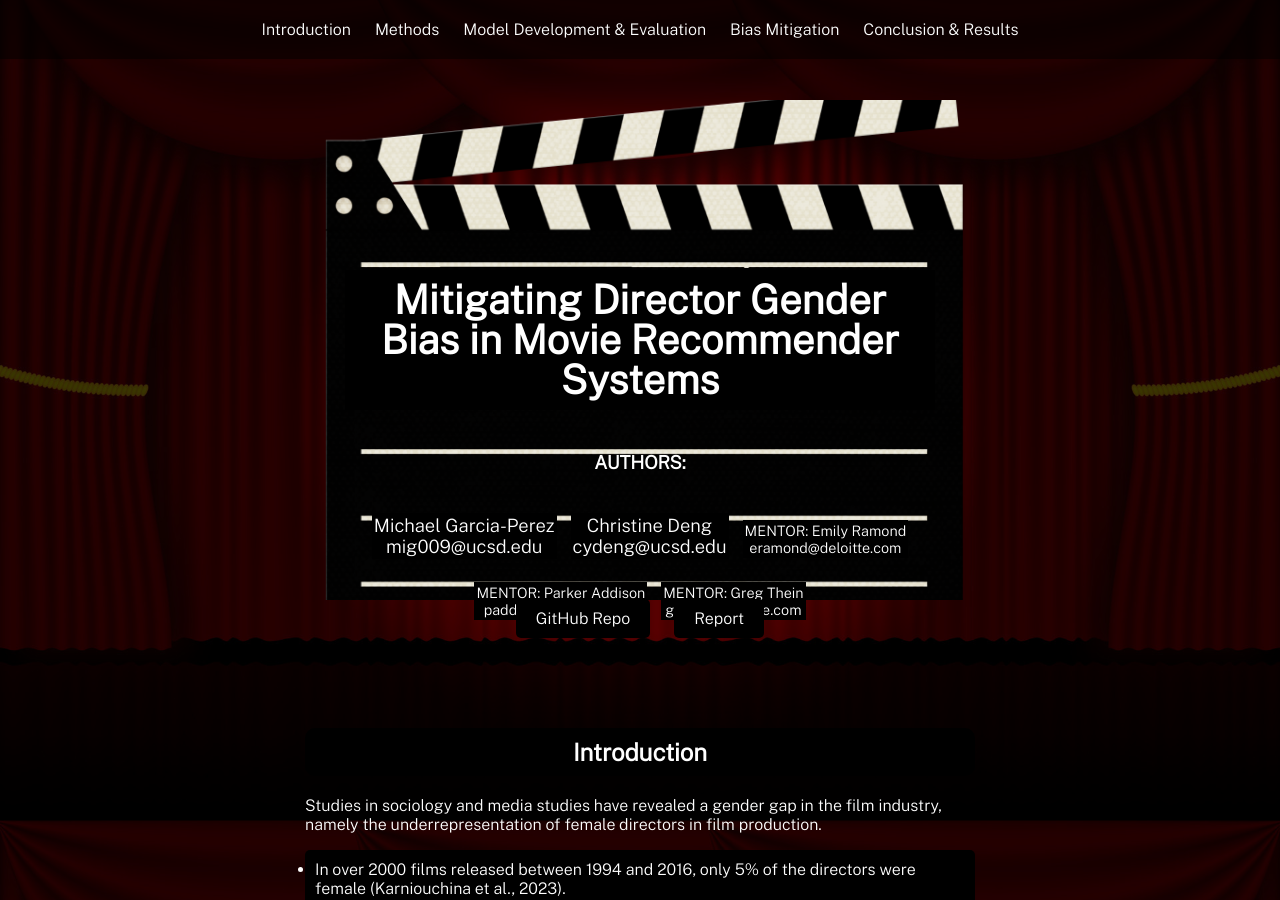
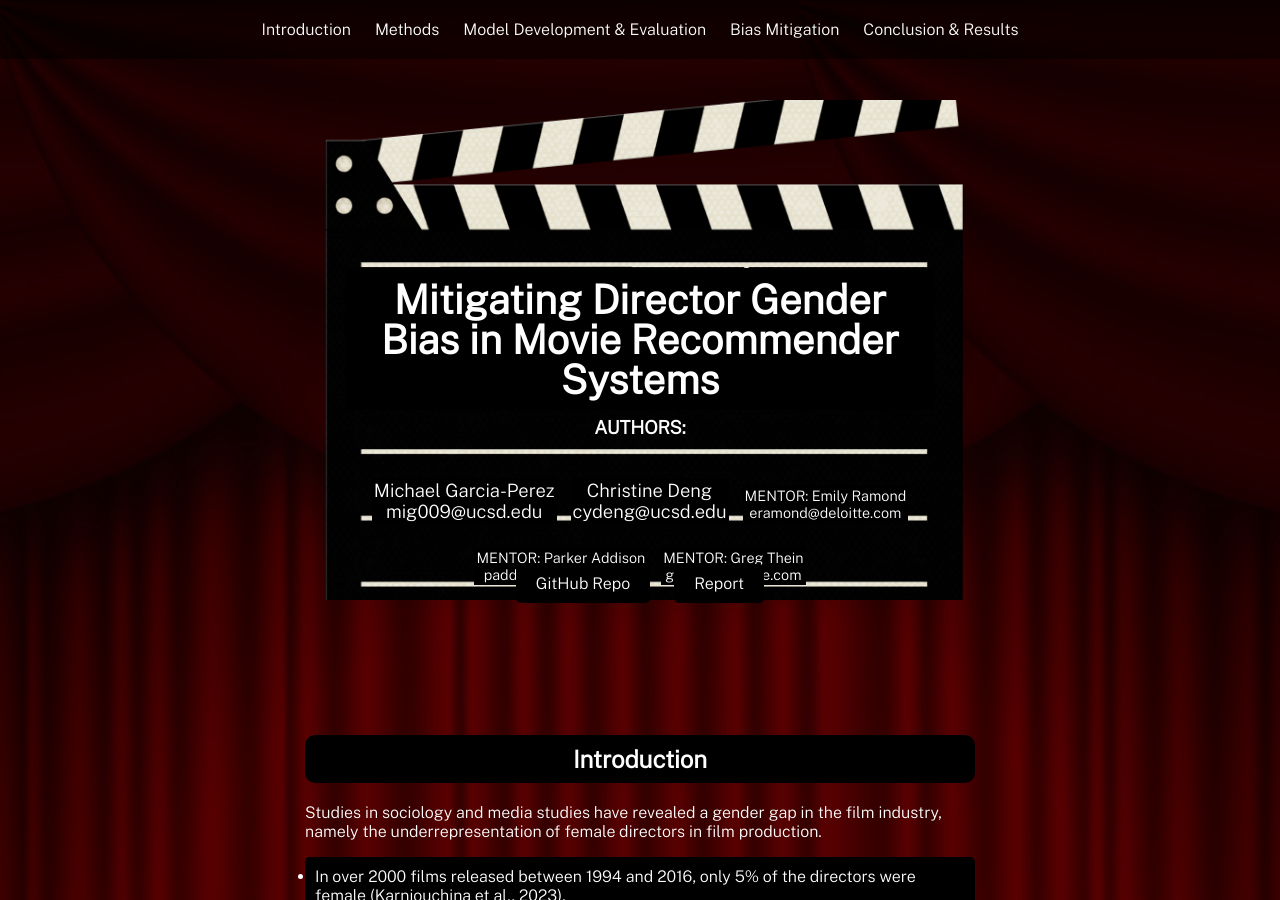
Before and after one commit to michael-garciaperez/DSC180A-Methodology-5, a Jekyll site: the page built from index.md, in a window 1280 px wide and 900 px high. Built offline with Jekyll 4.4.1, drawn with Linux system fonts in a browser that asks for light colours.

Commit message:
Update default.html

```diff
--- a/_layouts/default.html
+++ b/_layouts/default.html
@@ -45,7 +45,7 @@
     <!-- Add the clapboard image here -->
     <div class="clapboard-image"></div>
 
-    <div class="author-mentor-container" style="margin-top: -10px; padding-top: 10px;">
+    <div class="author-mentor-container" style="margin-top: -20px; padding-top: 0;">
       <h2 style="font-size: 1.15em;">AUTHORS:</h2>
       <p style="font-size: 1.15em;">Michael Garcia-Perez<br>mig009@ucsd.edu</p>
       <p style="font-size: 1.15em;">Christine Deng<br>cydeng@ucsd.edu</p>
@@ -58,19 +58,20 @@
       <a href="https://github.com/michael-garciaperez/DSC180B-Capstone-Project" class="button">GitHub Repo</a>
       <a href="https://drive.google.com/drive/put-report-pdf-here-when-done" class="button">Report</a>
     </div>
+  </header>
 
   <div class="shell">
     <section id="main_content">
       {{ content }}
     </section>
 
-<footer>
-  <div class="footer-text">
-    <p>This project by can be found on <a href="{{ site.github.repository_url }}">GitHub</a>.</p>
-    <p>Generated with <a href="https://pages.github.com">GitHub Pages</a> using Merlot.</p>
+    <footer>
+      <div class="footer-text">
+        <p>This project by can be found on <a href="{{ site.github.repository_url }}">GitHub</a>.</p>
+        <p>Generated with <a href="https://pages.github.com">GitHub Pages</a> using Merlot.</p>
+      </div>
+    </footer>
   </div>
-</footer>
 
-  </div>
 </body>
 </html>
```
